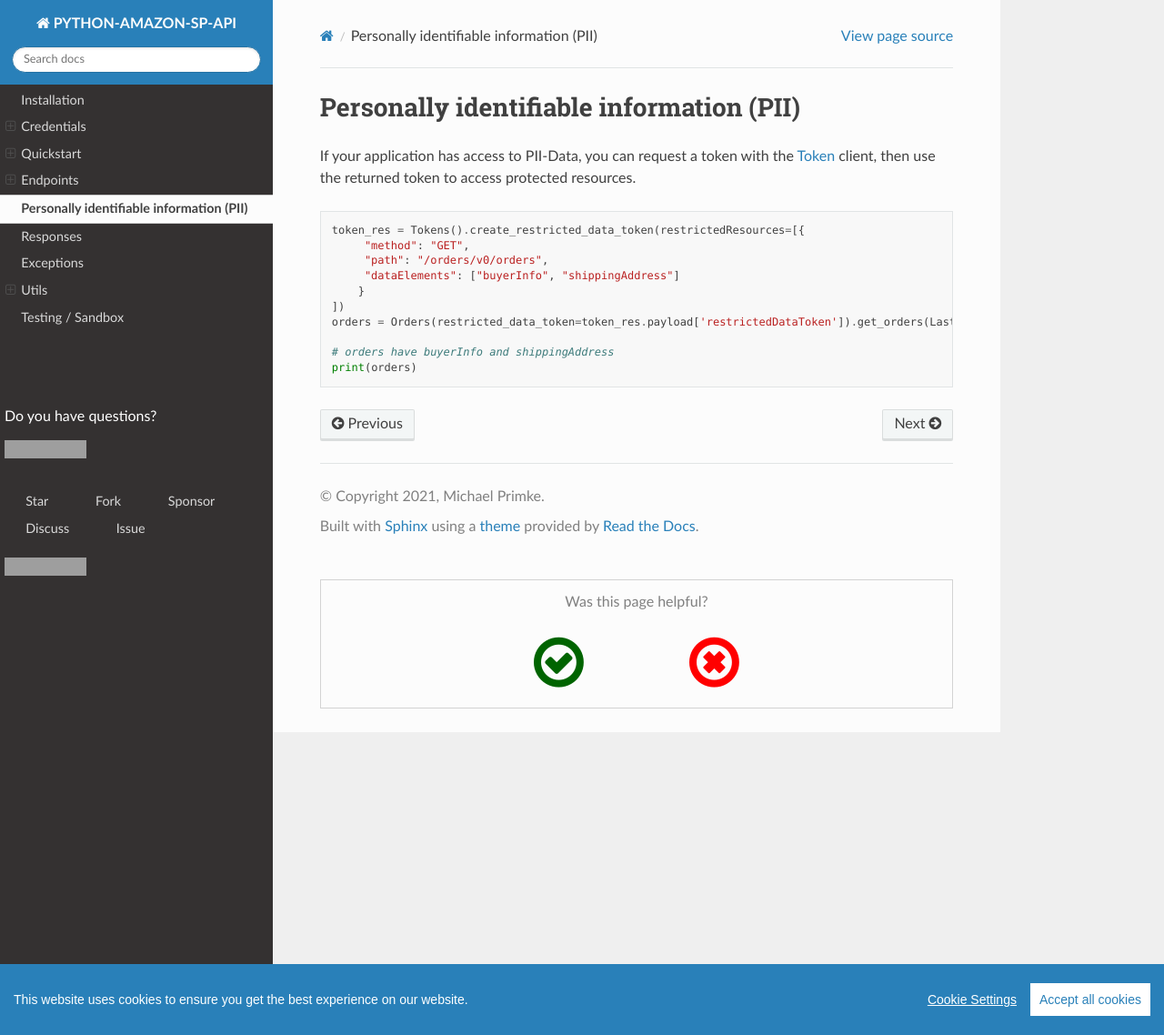
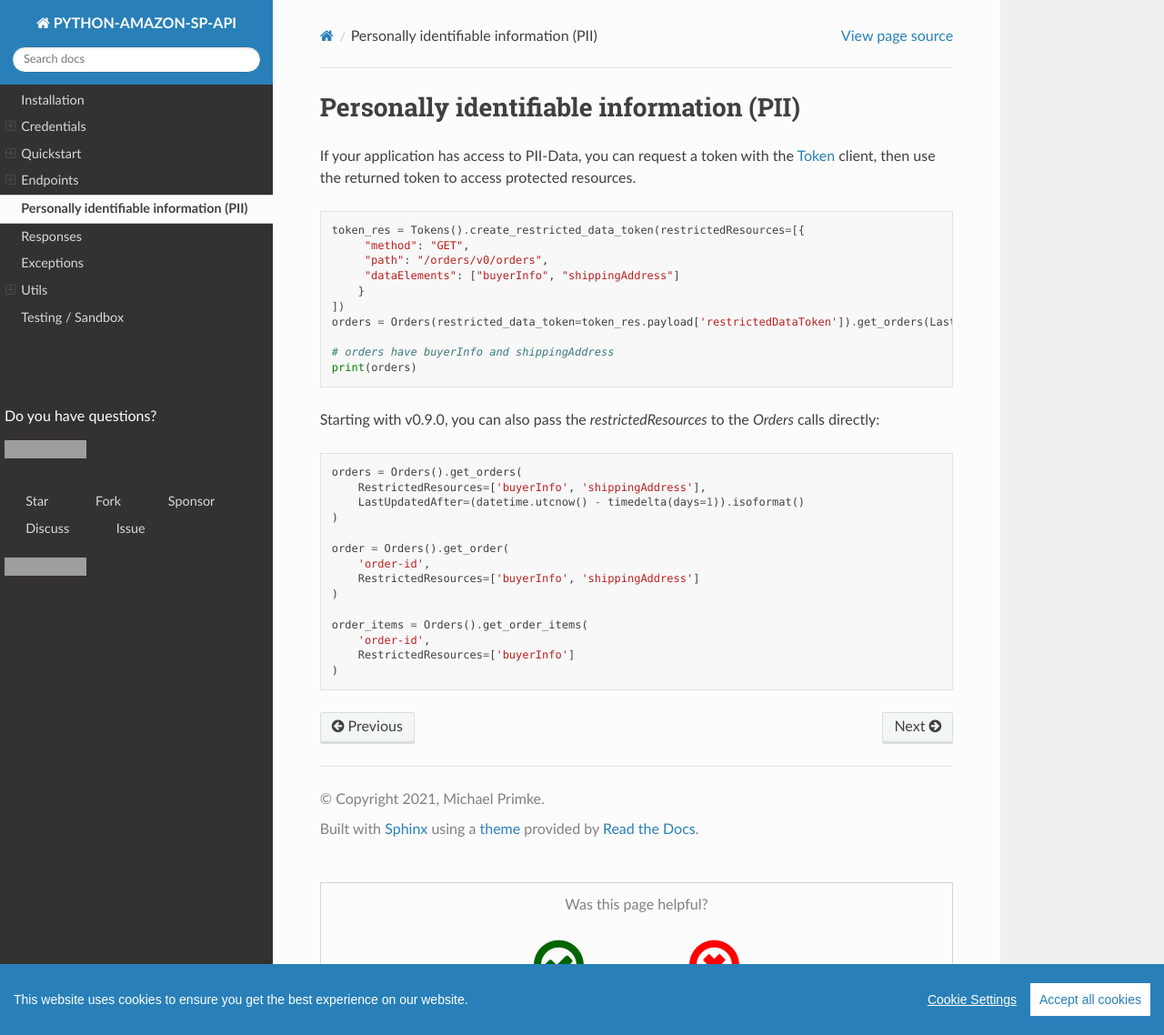
Before and after one commit to saleweaver/sp-api-docs, a Sphinx documentation site: the page built from docs/pii.rst, in a window 1280 px wide and 1138 px high. Shown: the whole window at 91% size. Built offline with Sphinx 7.4.7 and the Read the Docs theme 2.0.0, drawn with Linux system fonts in a browser that asks for light colours; comment, search, counter and statistics services are not loaded; grey boxes are pictures that could not be loaded.

```diff
--- a/docs/pii.rst
+++ b/docs/pii.rst
@@ -17,3 +17,22 @@
 
     # orders have buyerInfo and shippingAddress
     print(orders)
+
+Starting with v0.9.0, you can also pass the `restrictedResources` to the `Orders` calls directly:
+
+.. code-block:: python
+
+        orders = Orders().get_orders(
+            RestrictedResources=['buyerInfo', 'shippingAddress'],
+            LastUpdatedAfter=(datetime.utcnow() - timedelta(days=1)).isoformat()
+        )
+
+        order = Orders().get_order(
+            'order-id',
+            RestrictedResources=['buyerInfo', 'shippingAddress']
+        )
+
+        order_items = Orders().get_order_items(
+            'order-id',
+            RestrictedResources=['buyerInfo']
+        )
```
